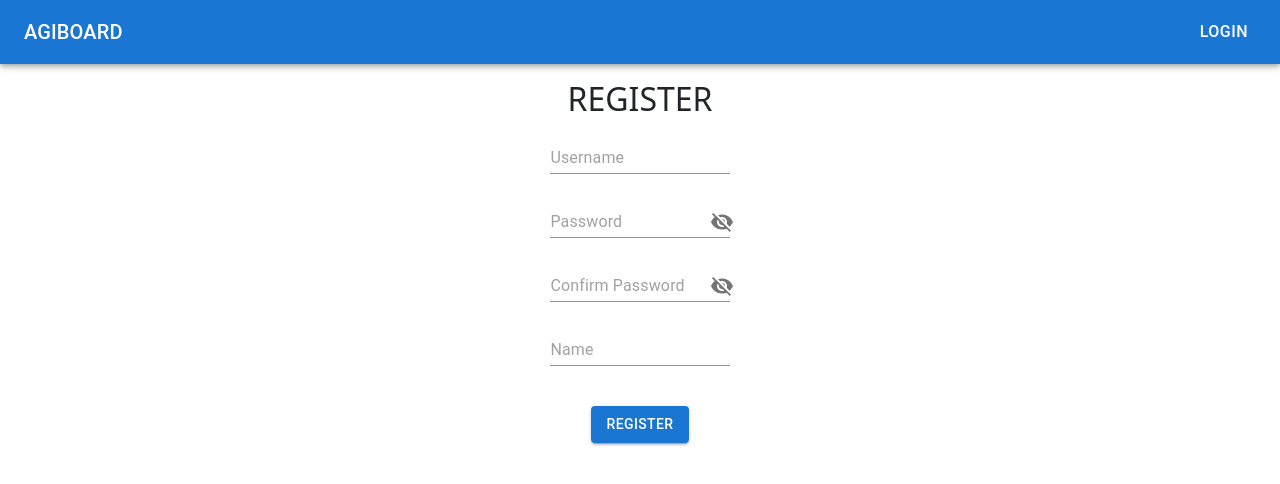
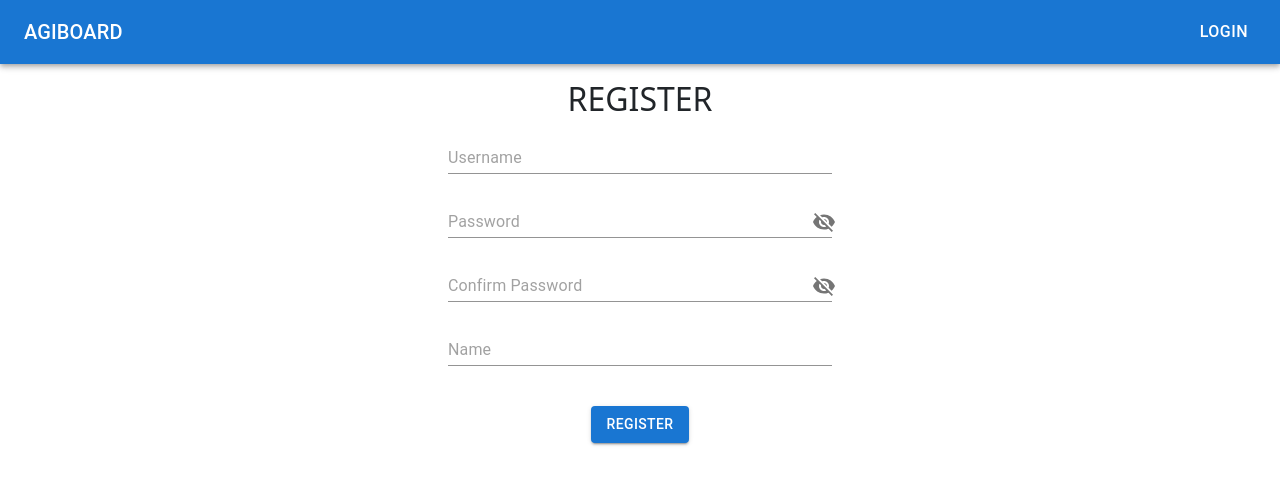
Before and after one commit to VeiledBit/agiboard-client, a React (Create React App) app: page /register in a window 1280 px wide. Shown: the top 484 px of the page. Built offline with nearby package versions, Linux system fonts and the light colour scheme.

Commit message:
Layout changes

```diff
--- a/src/component/auth/Login.module.css
+++ b/src/component/auth/Login.module.css
@@ -6,14 +6,14 @@
     align-content: center;
     align-items: center;
     padding-top: 1em;
-    margin-left: 30%;
-    margin-right: 30%;
+    margin-left: 0;
+    margin-right: 0;
 }
 
 .containerForm {
     margin-left: 0;
     margin-right: 0;
-    width: 100%;
+    width: 24em;
 }
 
 .title {
@@ -24,7 +24,7 @@
     order: 0;
     flex: 0 1 auto;
     align-self: auto;
-    width: 35%;
+    width: 100%;
     min-height: 4em;
 }
 
@@ -32,7 +32,7 @@
     order: 0;
     flex: 0 1 auto;
     align-self: auto;
-    width: 35%;
+    width: 100%;
     margin-bottom: 2em;
     min-height: 4em;
 }
@@ -54,15 +54,3 @@
     left: 49%;
     bottom: 40%;
 }
-
-.error {
-    position: absolute;
-    left: 0;
-    right: 0;
-    top: 32em;
-    margin: auto;
-    z-index: 1;
-    color: red;
-    width: fit-content;
-    user-select: none;
-}
--- a/src/component/auth/Register.module.css
+++ b/src/component/auth/Register.module.css
@@ -6,14 +6,14 @@
     align-content: center;
     align-items: center;
     padding-top: 1em;
-    margin-left: 30%;
-    margin-right: 30%;
+    margin-left: 0;
+    margin-right: 0;
 }
 
 .containerForm {
     margin-left: 0;
     margin-right: 0;
-    width: 100%;
+    width: 24em;
 }
 
 .title {
@@ -24,7 +24,7 @@
     order: 0;
     flex: 0 1 auto;
     align-self: auto;
-    width: 35%;
+    width: 100%;
     margin-top: 0 !important;
     margin-bottom: 0 !important;
     min-height: 4em;
@@ -34,7 +34,7 @@
     order: 0;
     flex: 0 1 auto;
     align-self: auto;
-    width: 35%;
+    width: 100%;
     margin-top: 0 !important;
     margin-bottom: 0 !important;
     min-height: 4em;
@@ -44,7 +44,7 @@
     order: 0;
     flex: 0 1 auto;
     align-self: auto;
-    width: 35%;
+    width: 100%;
     margin-top: 0 !important;
     margin-bottom: 2em;
     min-height: 4em;
--- a/src/component/board/Board.module.css
+++ b/src/component/board/Board.module.css
@@ -1,4 +1,6 @@
 .container {
     display: flex;
-    align-items: start;
+    align-items: flex-start;
+    flex-direction: row;
+    flex-wrap: wrap;
 }
--- a/src/component/boards/Boards.module.css
+++ b/src/component/boards/Boards.module.css
@@ -10,4 +10,6 @@
 .container {
     padding: 1em;
     display: flex;
+    flex-direction: row;
+    flex-wrap: wrap;
 }
--- a/src/component/btnAdd/BtnAdd.jsx
+++ b/src/component/btnAdd/BtnAdd.jsx
@@ -35,7 +35,12 @@ export default function BtnAdd({ column, columnId, saveColumn, saveCard }) {
             <div
                 onClick={() => setIsFormOpen(true)}
                 className={styles.openFormButtonGroup}
-                style={{ opacity: buttonTextOpacity, borderTop: buttonBorderTop, marginTop: buttonMarginTop }}
+                style={{
+                    opacity: buttonTextOpacity,
+                    borderTop: buttonBorderTop,
+                    marginTop: buttonMarginTop,
+                    width: "17em"
+                }}
             >
                 <Icon style={{ marginRight: "0.5em", marginTop: "1em" }}>add</Icon>
                 <p className={styles.buttonText}>{buttonText}</p>
```
